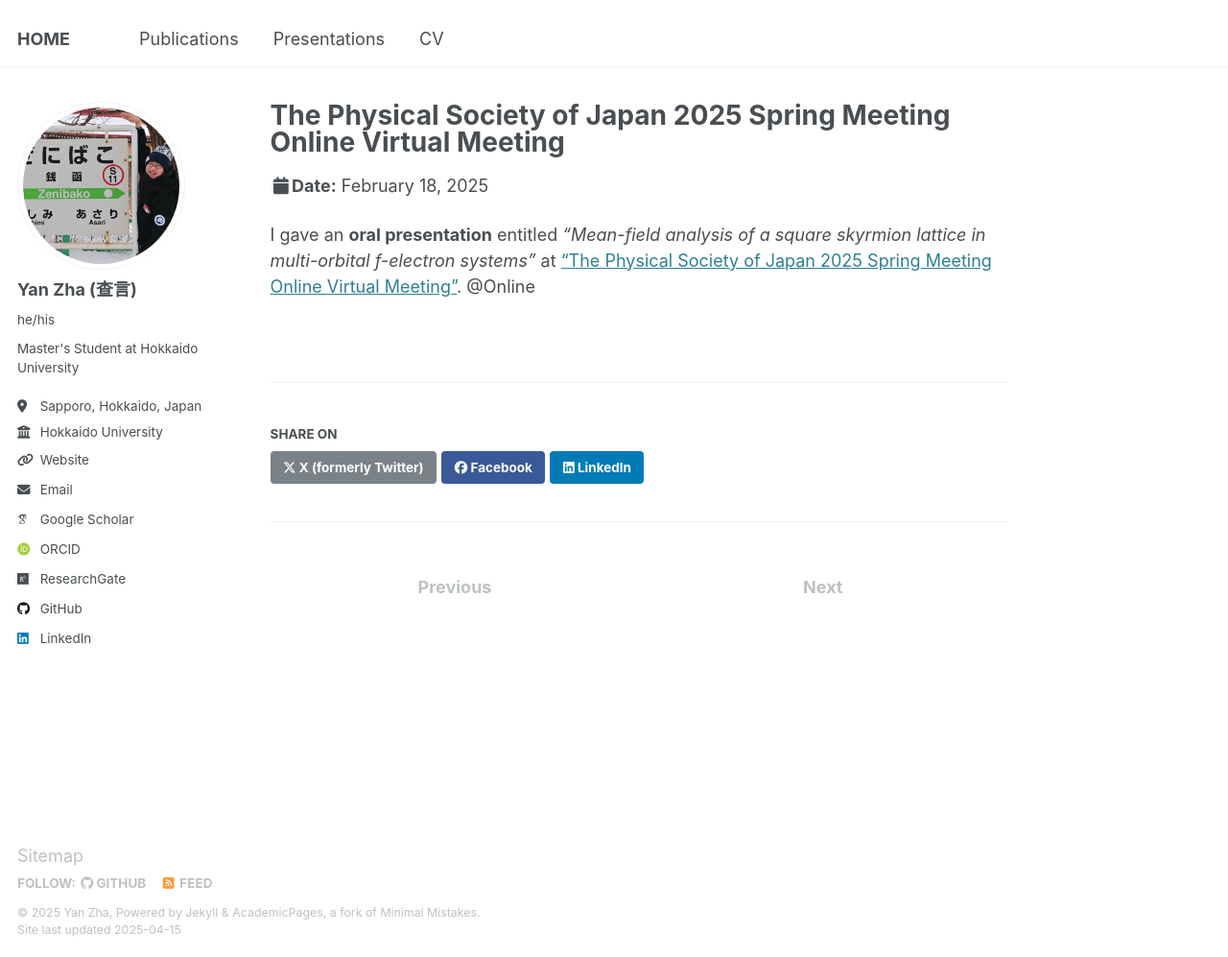
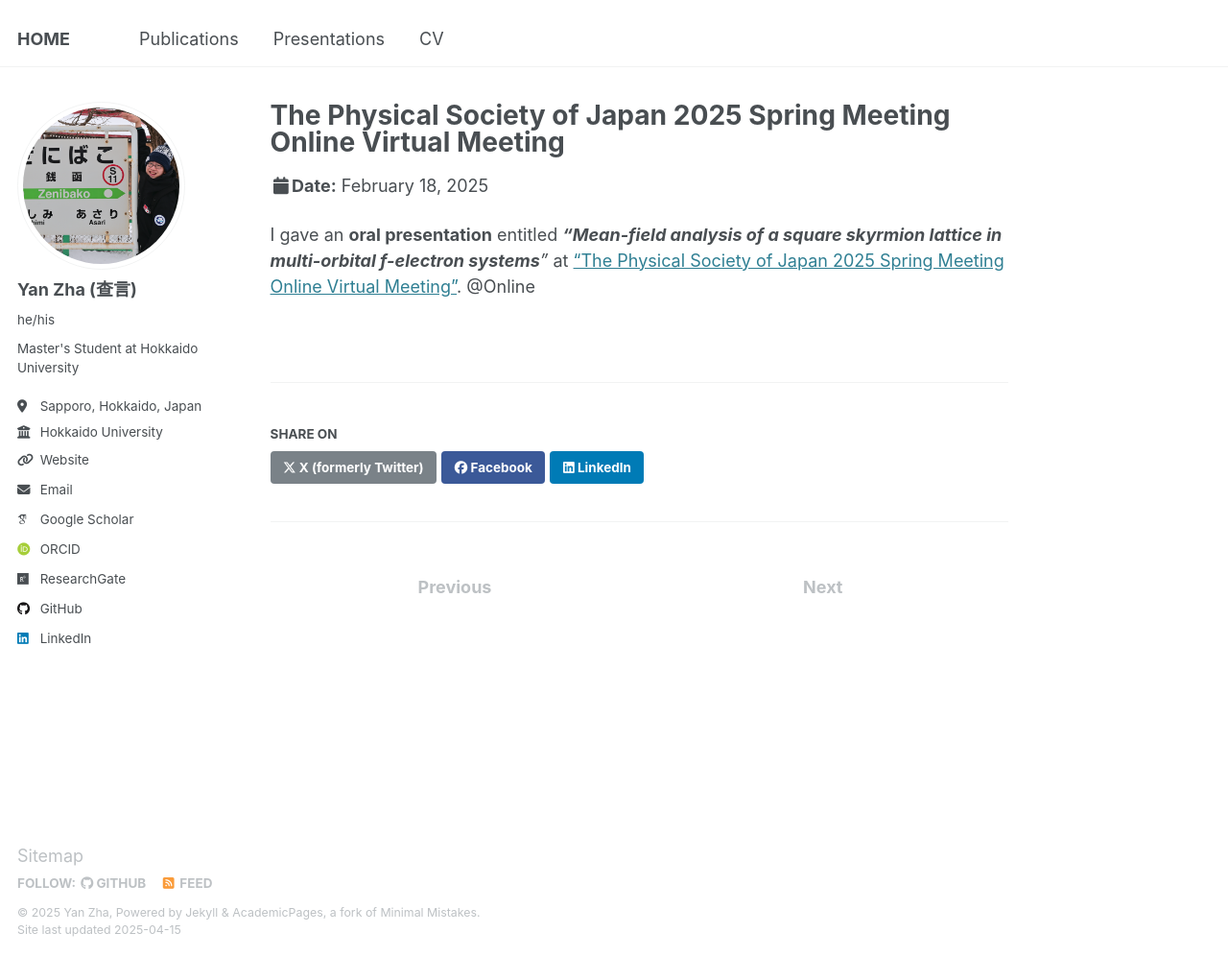
Before and after one commit to yzhacn/yzhacn.github.io, a Jekyll site: the page built from _talks/2025-03-18-pre-2.md, in a window 1280 px wide and 997 px high. Shown: the whole window at 96% size. Built offline with Jekyll 4.4.1, drawn with Linux system fonts in a browser that asks for light colours; some web fonts are replaced.

Commit message:
Update 2025-03-18-pre-2.md

```diff
--- a/_talks/2025-03-18-pre-2.md
+++ b/_talks/2025-03-18-pre-2.md
@@ -8,4 +8,4 @@
 location: "Online"
 ---
 
-I gave an **oral presentation** entitled *"Mean-field analysis of a square skyrmion lattice in multi-orbital f-electron systems"* at ["The Physical Society of Japan 2025 Spring Meeting Online Virtual Meeting"](https://www.jps.or.jp/english/meetings-and-awards/spring/spring-meeting.html). @Online
+I gave an **oral presentation** entitled ***"Mean-field analysis of a square skyrmion lattice in multi-orbital f-electron systems**"* at ["The Physical Society of Japan 2025 Spring Meeting Online Virtual Meeting"](https://www.jps.or.jp/english/meetings-and-awards/spring/spring-meeting.html). @Online
```
